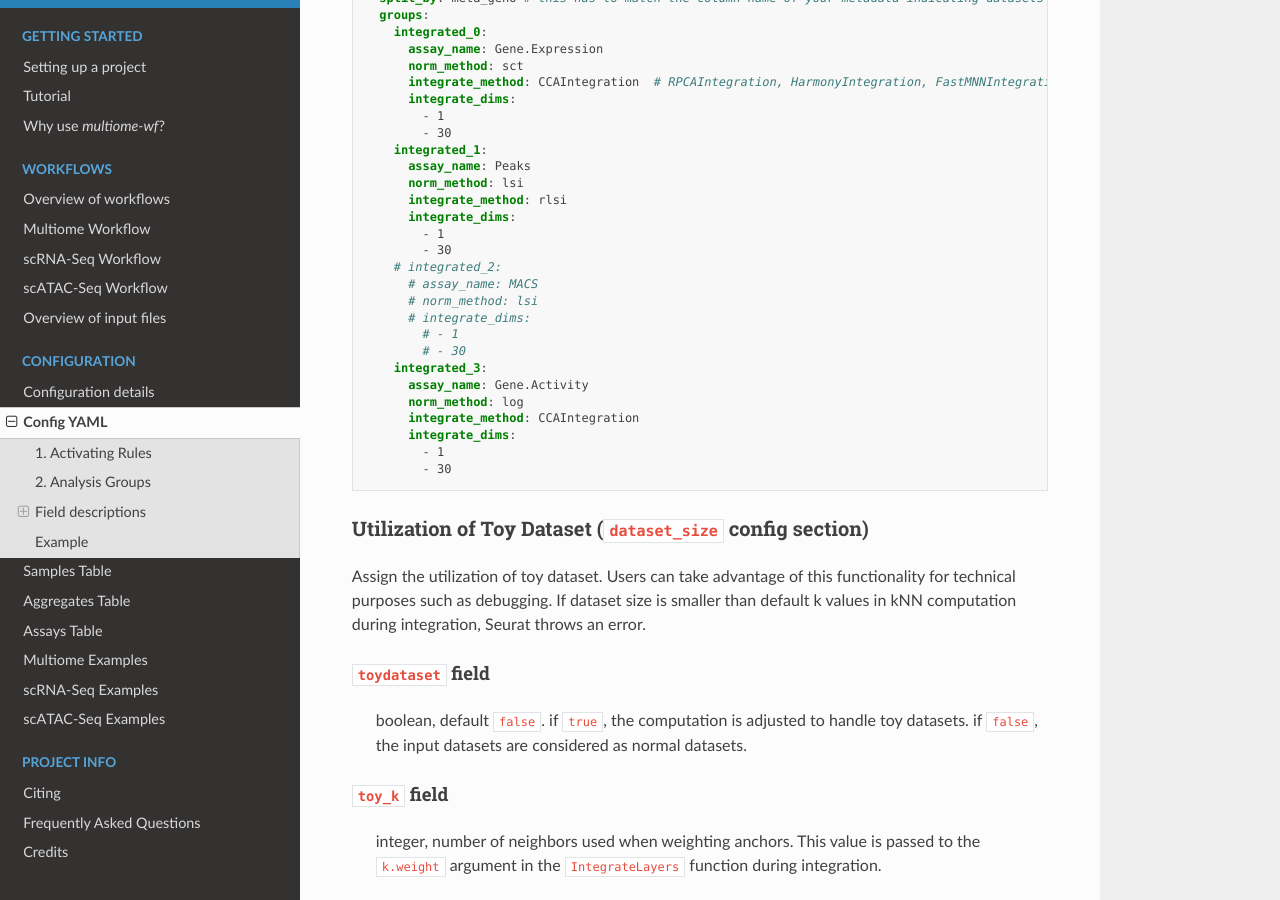
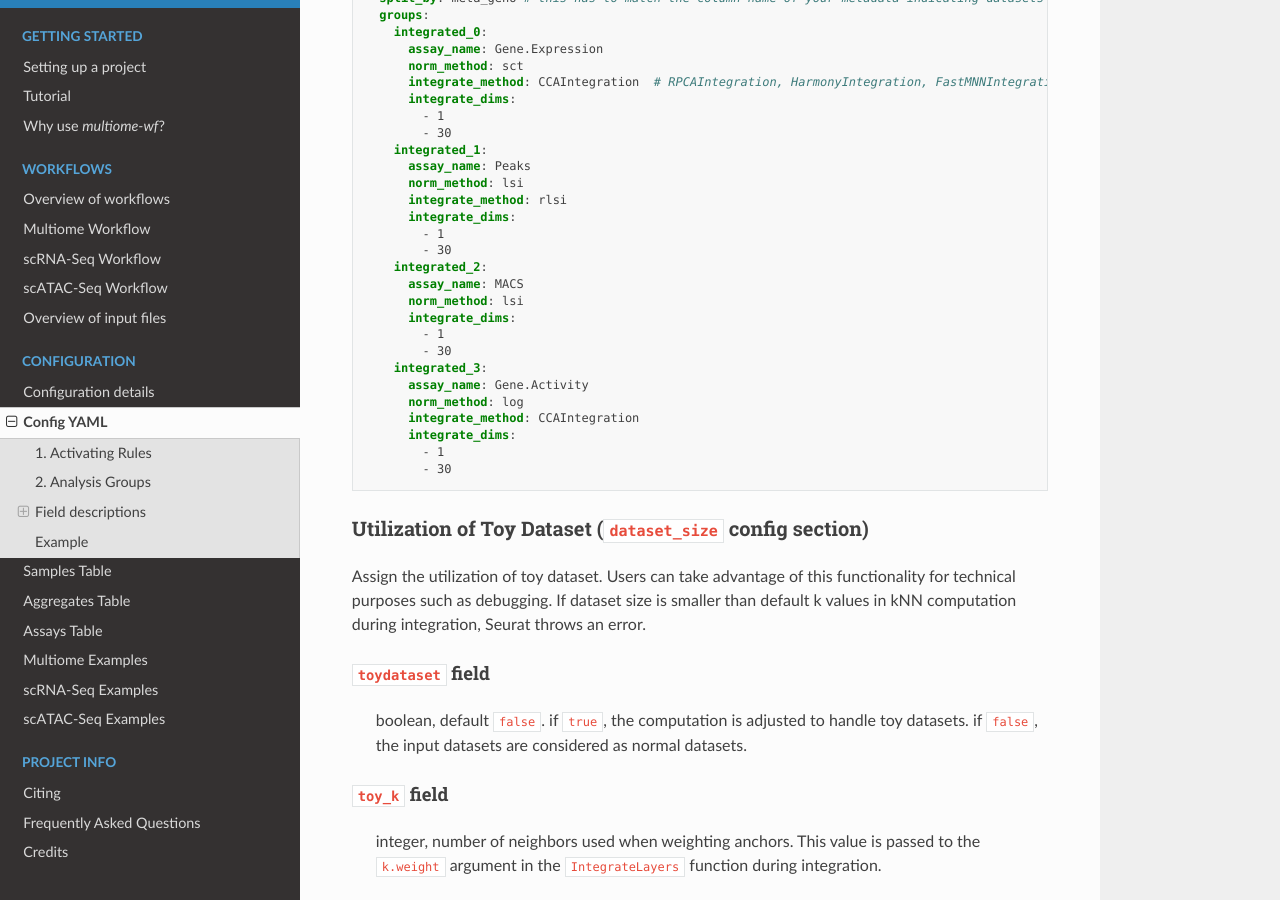
Before and after one commit to NICHD-BSPC/multiome-wf, a Sphinx documentation site: the page built from docs/configuration/config-yaml.rst, in a window 1280 px wide and 900 px high, scrolled down 8114 px. Built offline with Sphinx 7.4.7 and the Read the Docs theme 2.0.0, drawn with Linux system fonts in a browser that asks for light colours; part of the change alters nothing that is shown; some of the changed text lies outside the part shown.

```diff
--- a/docs/configuration/config-yaml.rst
+++ b/docs/configuration/config-yaml.rst
@@ -463,12 +463,12 @@ Example:
           integrate_dims:
             - 1
             - 30
-        # integrated_2:
-          # assay_name: MACS
-          # norm_method: lsi
-          # integrate_dims:
-            # - 1
-            # - 30
+        integrated_2:
+          assay_name: MACS
+          norm_method: lsi
+          integrate_dims:
+            - 1
+            - 30
         integrated_3:
           assay_name: Gene.Activity
           norm_method: log
@@ -596,8 +596,8 @@ Example:
 
 
 
-Clustering Resolution (``cluster`` config section)
---------------------------------------------------
+Clustering (``cluster`` config section)
+---------------------------------------
 
 Users can determine a specific resolution for clustering or
 or rely on a dataset-optimized resolution computed using ``chooser``.
```
